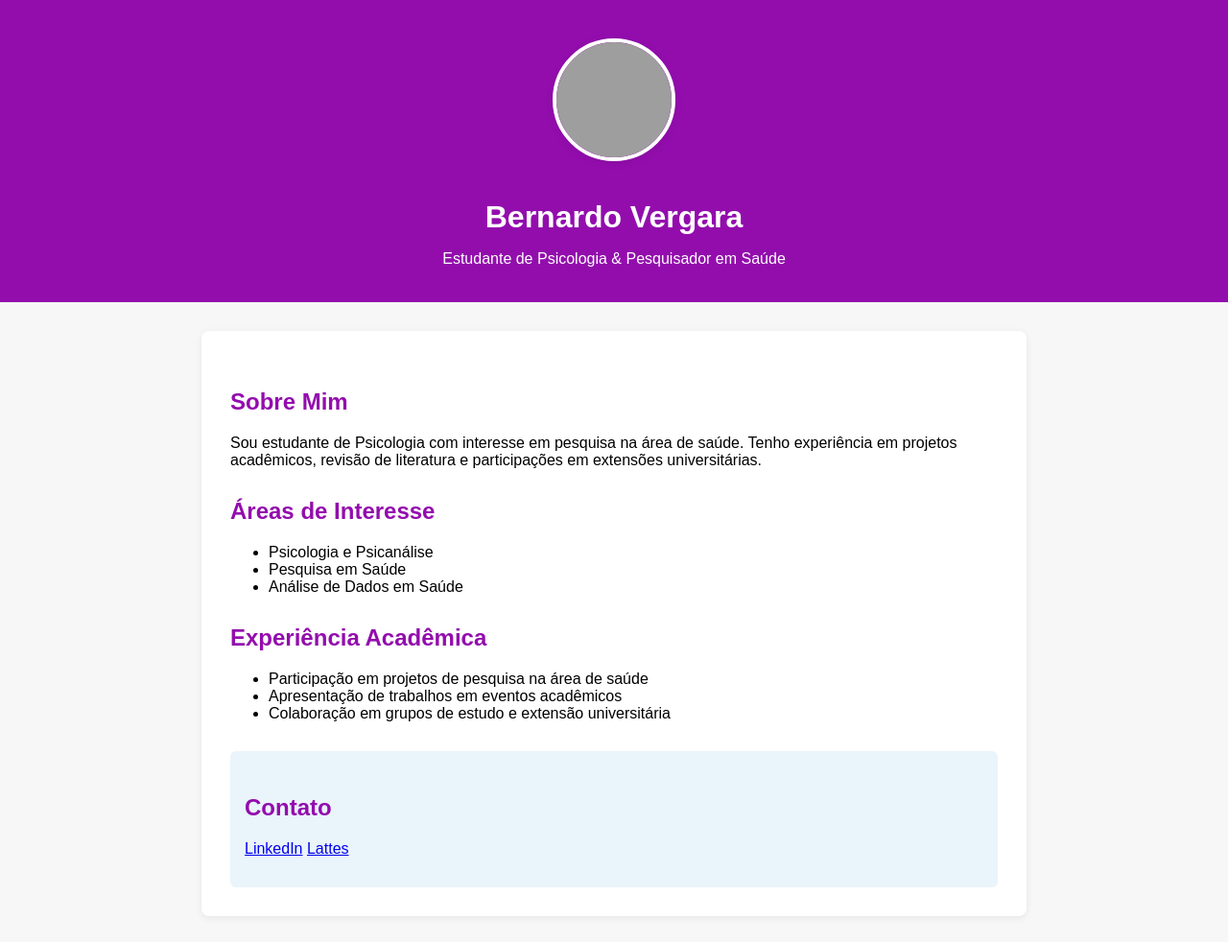
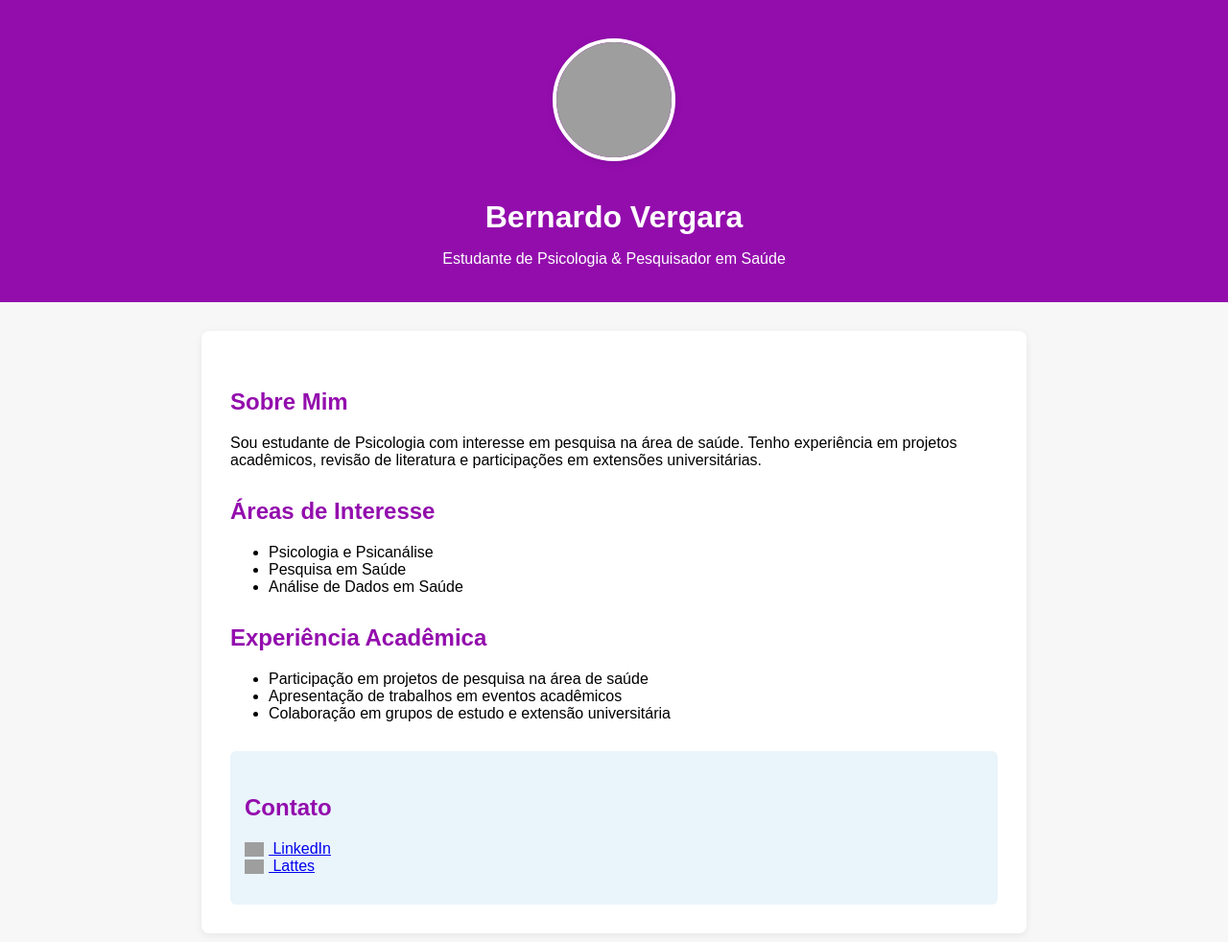
Before and after one commit to bernardovergara/bernardovergara.github.io, a plain HTML site: page index.html in a window 1280 px wide. Shown: the whole page at 96% size. Drawn offline with Linux system fonts and the light colour scheme; grey boxes are pictures that could not be loaded.

Commit message:
icones adicionados

```diff
--- a/index.html
+++ b/index.html
@@ -81,8 +81,15 @@
         <section class="contact">
             <h2>Contato</h2>
             <p>
-                <a href="https://br.linkedin.com/in/bernardo-vergara" target="_blank">LinkedIn</a>
-                <a href="https://lattes.cnpq.br/8571034082445298" target="_blank">Lattes</a>
+                <a href="https://br.linkedin.com/in/bernardo-vergara" target="_blank">
+                    <img src="https://cdn.jsdelivr.net/gh/devicons/devicon/icons/linkedin/linkedin-original.svg" alt="LinkedIn" style="width:20px; vertical-align:middle; margin-right:5px;">
+                    LinkedIn
+                </a>
+                <br>
+                <a href="https://lattes.cnpq.br/8571034082445298" target="_blank">
+                    <img src="https://raw.githubusercontent.com/academia-brasil/academia-brasil.github.io/main/assets/lattes-icon.svg" alt="Lattes" style="width:20px; vertical-align:middle; margin-right:5px;">
+                    Lattes
+                </a>
             </p>
         </section>
     </main>
```
